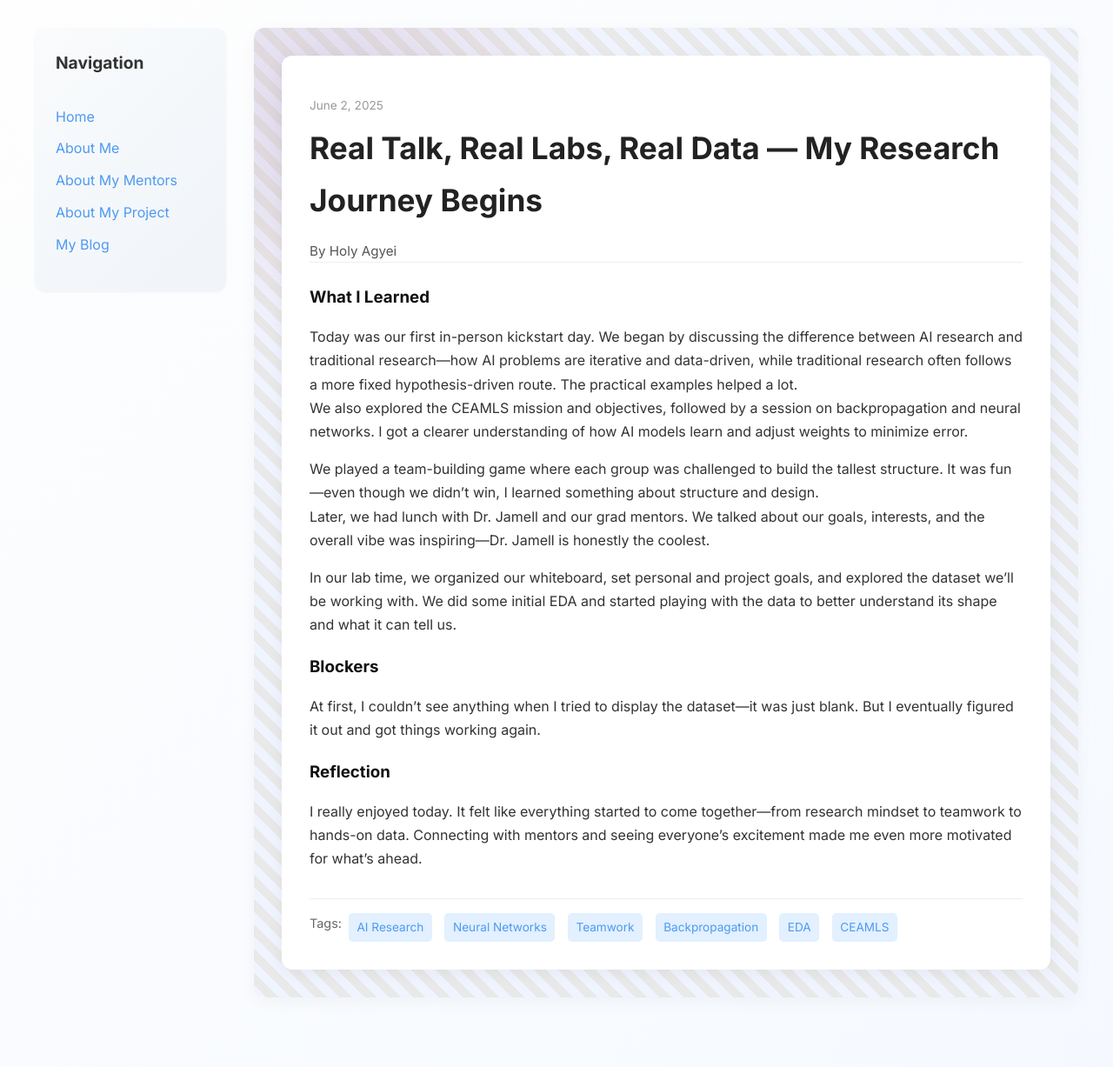
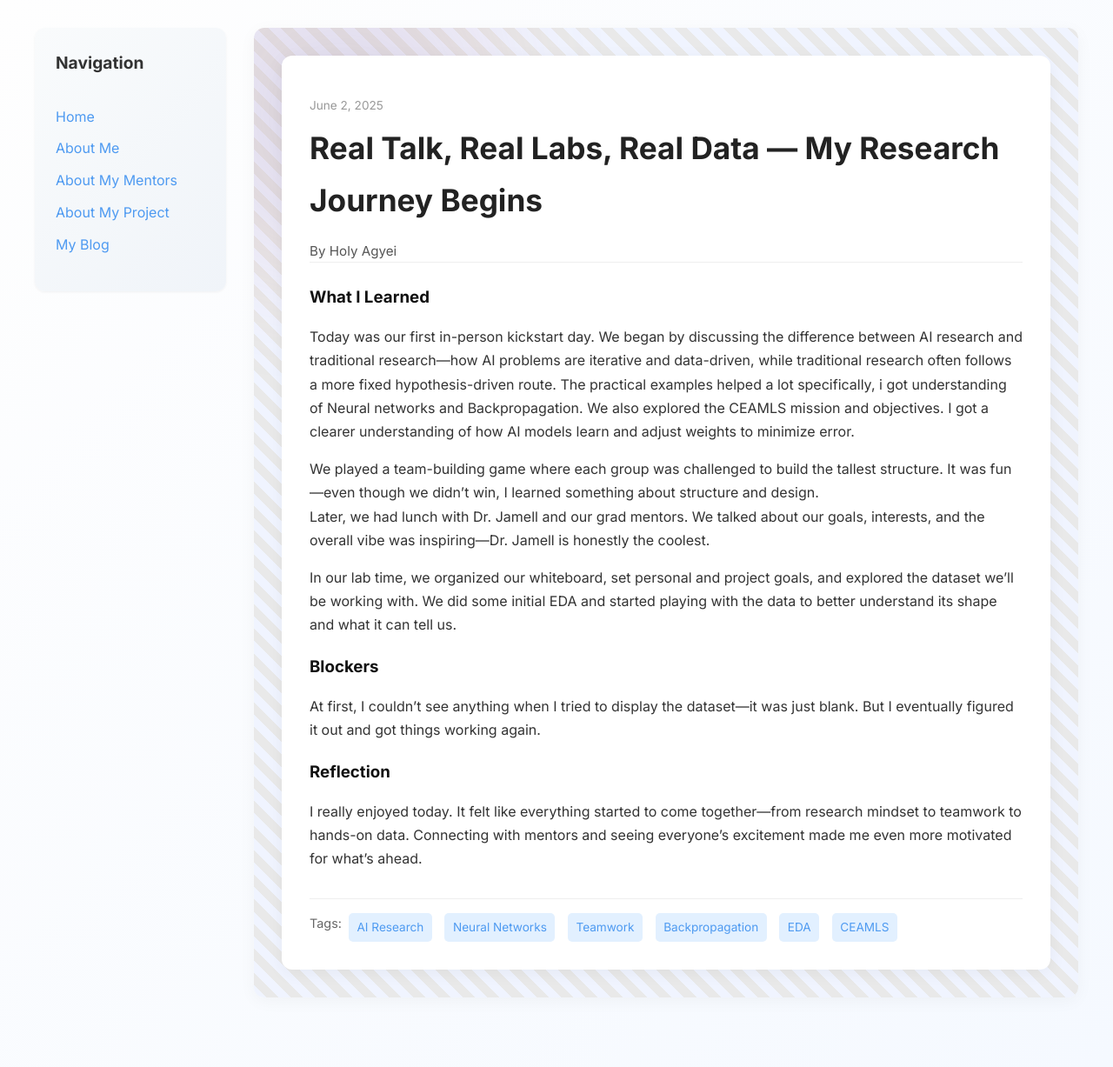
Before and after one commit to holly-agyei/holly-agyei.github.io, a Jekyll site: the page built from _posts/2025-06-02-day-5.md, in a window 1280 px wide. Shown: the whole page at 87% size. Built offline with Jekyll 4.4.1, drawn with Linux system fonts in a browser that asks for light colours.

Commit message:
Update 2025-06-02-day-5.md

```diff
--- a/_posts/2025-06-02-day-5.md
+++ b/_posts/2025-06-02-day-5.md
@@ -7,8 +7,8 @@ permalink: /day5.html
 tags: ["AI Research", "Neural Networks", "Teamwork", "Backpropagation", "EDA", "CEAMLS"]
 
 what_i_learned: |
-  Today was our first in-person kickstart day. We began by discussing the difference between AI research and traditional research—how AI problems are iterative and data-driven, while traditional research often follows a more fixed hypothesis-driven route. The practical examples helped a lot.
-  We also explored the CEAMLS mission and objectives, followed by a session on backpropagation and neural networks. I got a clearer understanding of how AI models learn and adjust weights to minimize error.
+  Today was our first in-person kickstart day. We began by discussing the difference between AI research and traditional research—how AI problems are iterative and data-driven, while traditional research often follows a more fixed hypothesis-driven route. The practical examples helped a lot specifically, i got understanding of Neural networks and Backpropagation.
+  We also explored the CEAMLS mission and objectives. I got a clearer understanding of how AI models learn and adjust weights to minimize error.
 
   We played a team-building game where each group was challenged to build the tallest structure. It was fun—even though we didn’t win, I learned something about structure and design.
   Later, we had lunch with Dr. Jamell and our grad mentors. We talked about our goals, interests, and the overall vibe was inspiring—Dr. Jamell is honestly the coolest.
```
